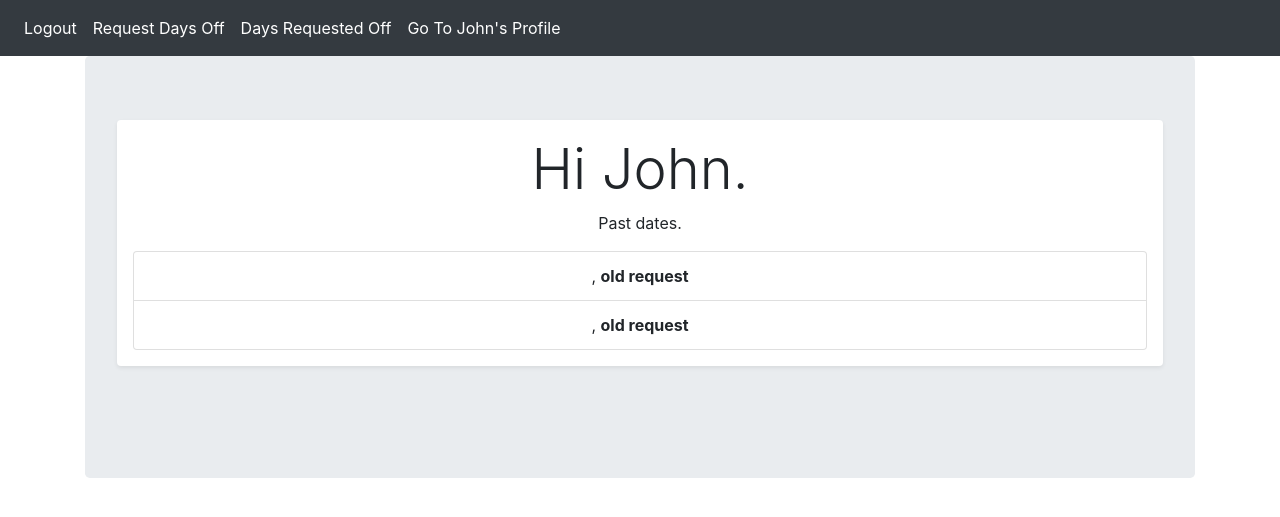
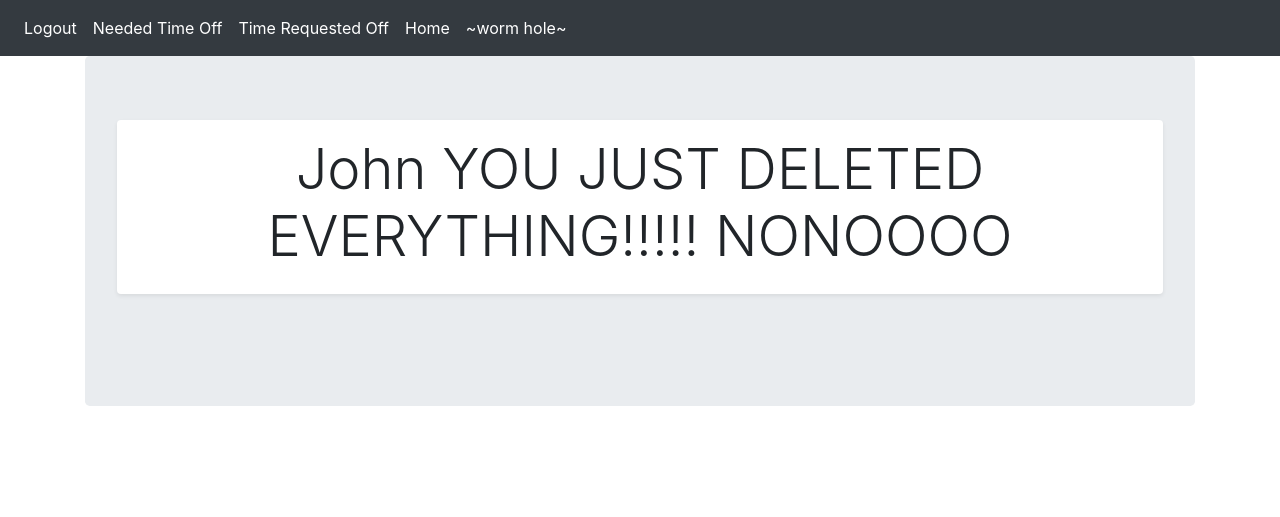
Before and after one commit to oliverspizza/kitchen-help, a Django app: page /accounts/old_post/ in a window 1280 px wide. Shown: the top 517 px of the page. Run offline with Django 3.2, Linux system fonts and the light colour scheme; a user stored in the database is signed in; data comes from the database, SQL or seed files in the repository; both versions use the stored data as it was after the commit; some libraries are stand-ins or nearby versions.

Commit message:
2/4/2019 nav bar changes

```diff
--- a/preplist/prep/accounts/views.py
+++ b/preplist/prep/accounts/views.py
@@ -20,7 +20,7 @@ def signup_view(request):
         if form.is_valid():
             user = form.save()
             login(request,user)
-            return redirect('todo:dailyprep')
+            return redirect('accounts:profile')
     else:
         form = SignUpForm()
     return render(request,'accounts/signup.html',{'form':form})
@@ -92,8 +92,8 @@ class AvaliablityConfirm(TemplateView):
 
 def old_post(request):
     today = datetime.now().date()
-    tomorrow = today + timedelta(1)
-    yesterday = today - timedelta(1)
+    tomorrow = today + timedelta()
+    yesterday = today - timedelta()
     days = Avaliablity.objects.all().order_by('not_available').filter(not_available__lt=yesterday).delete()
     print (days)
     return render(request,'accounts/old_post.html',{'days':days})
--- a/preplist/prep/templates/accounts/old_post.html
+++ b/preplist/prep/templates/accounts/old_post.html
@@ -7,19 +7,11 @@ Old Post
 <div class="jumbotron">
   <div class="content-container">
     <div class="shadow-sm p-3 mb-5 bg-white rounded">
-
   {% if user.is_authenticated %}
-    <h1 class="display-4">Hi {{ user|capfirst }}.</h1>
-    <p>Past dates.</p>
-    <ul class="list-group">
-      {% for d in days %}
-      <li class="list-group-item"> {{d.person|capfirst}}, <strong>old request</strong> {{ d.not_available|date:"M d,Y" }} </li>
-      {% endfor %}
-    </ul>
+    <h1 class="display-4">{{ user|capfirst }} YOU JUST DELETED EVERYTHING!!!!! NONOOOO </h1>
   {% else %}
     <p>You are not logged in</p>
   {% endif %}
-
   </div>
 </div>
 </div>
--- a/preplist/prep/templates/items/base.html
+++ b/preplist/prep/templates/items/base.html
@@ -33,13 +33,16 @@
          <a class="nav-link" href="{% url 'accounts:logout' %}" style="color:white">Logout</a>
        </li>
        <li class="nav-item">
-          <a class="nav-link" href="{% url 'accounts:avaliablity_create' %}" style="color:white">Request Days Off</a>
+          <a class="nav-link" href="{% url 'accounts:avaliablity_create' %}" style="color:white">Needed Time Off</a>
        </li>
        <li class="nav-item">
-          <a class="nav-link" href="{% url 'accounts:available_filter' %}" style="color:white">Days Requested Off</a>
+          <a class="nav-link" href="{% url 'accounts:available_filter' %}" style="color:white">Time Requested Off</a>
        </li>
        <li class="nav-item">
-         <a class="nav-link" href="{% url 'accounts:profile' %}" style="color:white">Go To {{ user.username|capfirst }}'s Profile</a>
+         <a class="nav-link" href="{% url 'accounts:profile' %}" style="color:white"> Home</a>
+       </li>
+       <li class="nav-item">
+         <a class="nav-link" href="{% url 'accounts:old_post' %}" style="color:white">~worm hole~</a>
        </li>
        {% else %}
        <li class="nav-item">
```
Also changed, not shown: preplist/prep/db.sqlite3.
